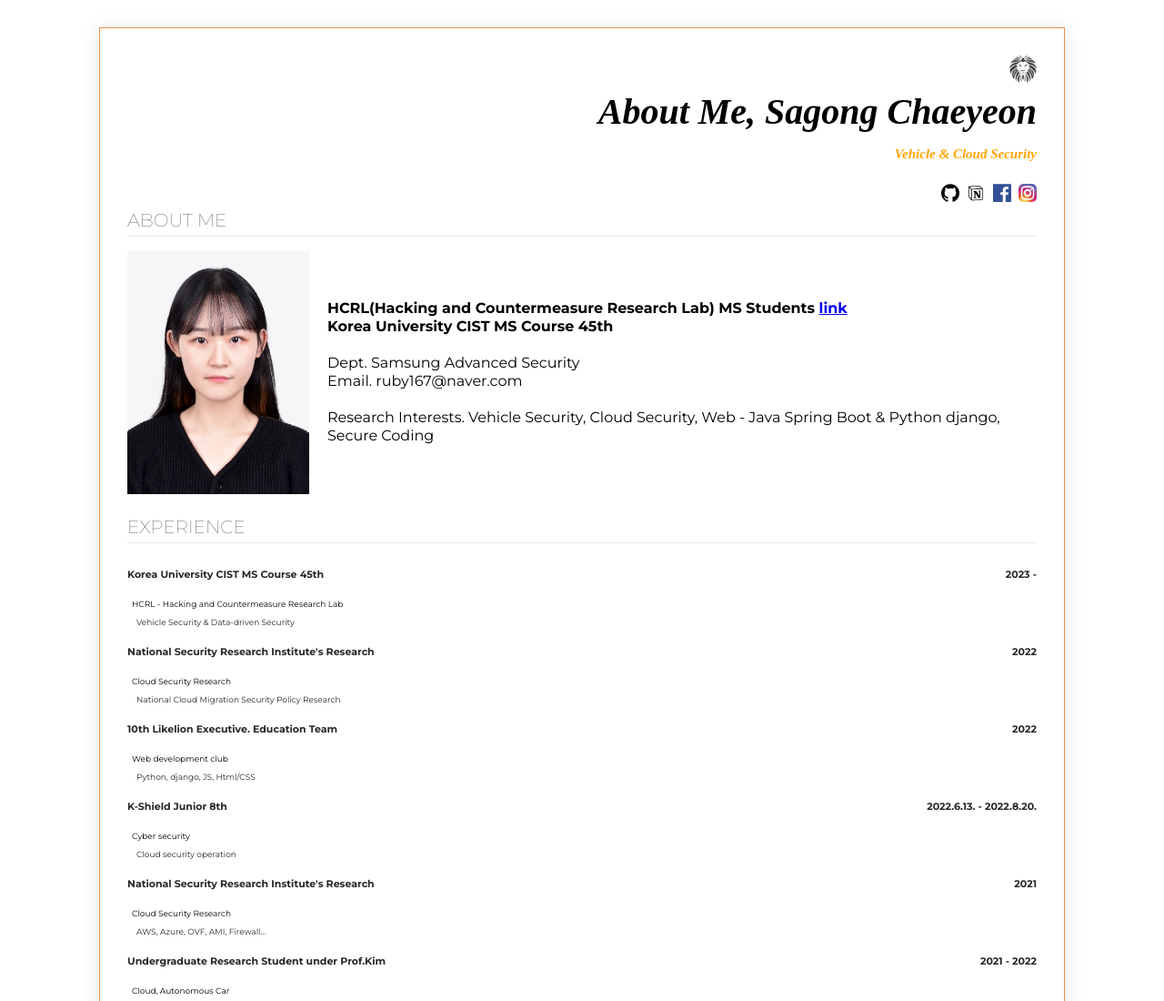
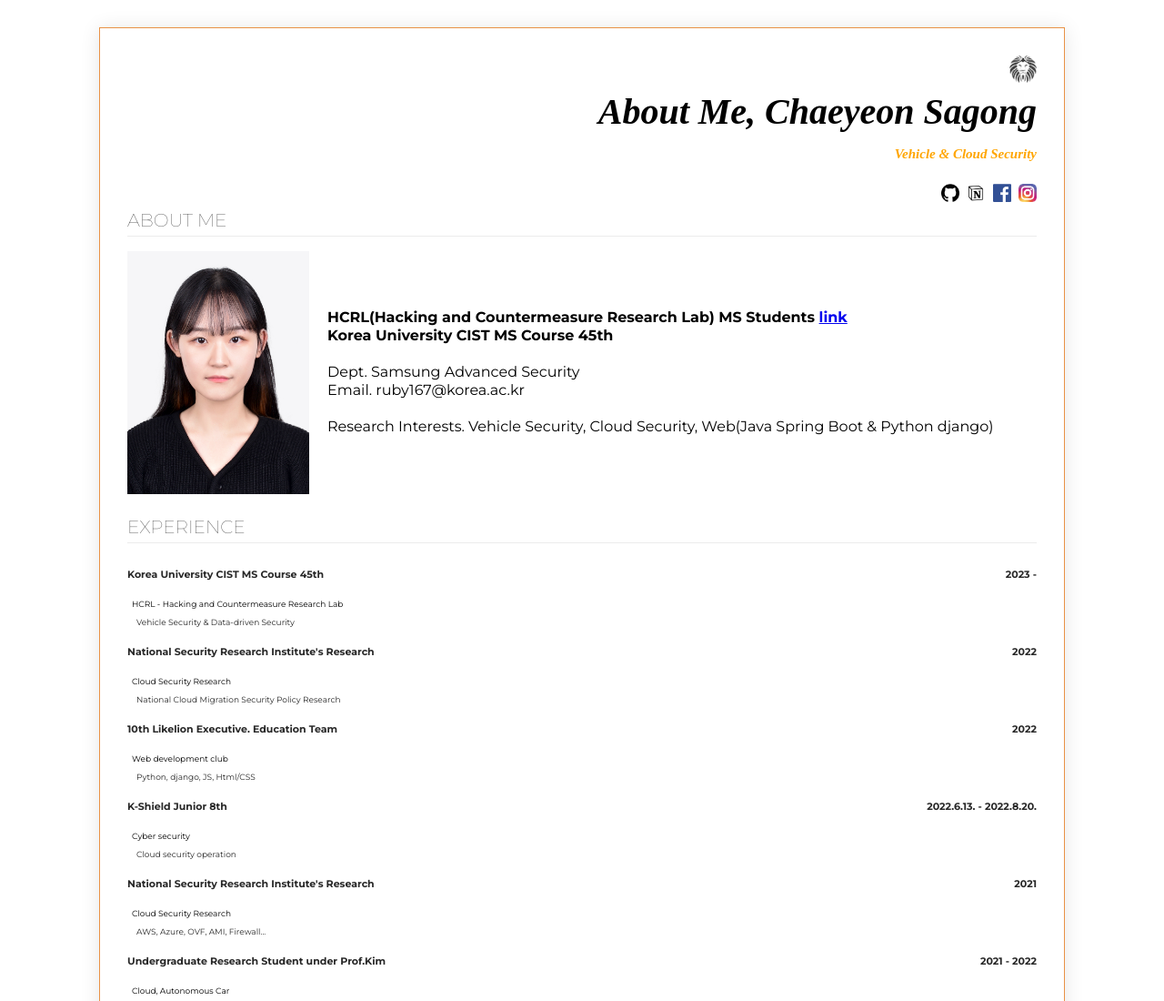
Before and after one commit to Chaeyeon99/likelion_mission, a plain HTML site: page week1_introduce/index.html in a window 1280 px wide. Shown: the top 1100 px of the page at 91% size. Drawn offline with Linux system fonts and the light colour scheme; a web font is replaced by a local one.

Commit message:
update email info

```diff
--- a/week1_introduce/index.html
+++ b/week1_introduce/index.html
@@ -11,7 +11,7 @@
     <div class="mainbox">
         <div class="title-box">
             <img class="lion" src="images/lion.png">
-            <h1>About Me, Sagong Chaeyeon</h1>
+            <h1>About Me, Chaeyeon Sagong</h1>
             <p class="name-text">Vehicle & Cloud Security</p>
             <div>
                 <a href="https://github.com/Chaeyeon99"><img class="sns-img" src="images/github.png"></a>
@@ -31,8 +31,8 @@
                     <b>HCRL(Hacking and Countermeasure Research Lab) MS Students <a href="https://ocslab.hksecurity.net/welcome">link</a><br>
                     Korea University CIST MS Course 45th</b><br><br>
                     Dept. Samsung Advanced Security<br>
-                    Email. ruby167@naver.com<br><br>
-                    Research Interests. Vehicle Security, Cloud Security, Web - Java Spring Boot & Python django, Secure Coding
+                    Email. ruby167@korea.ac.kr<br><br>
+                    Research Interests. Vehicle Security, Cloud Security, Web(Java Spring Boot & Python django)
                 </p>
             </div>
         </section>
```
